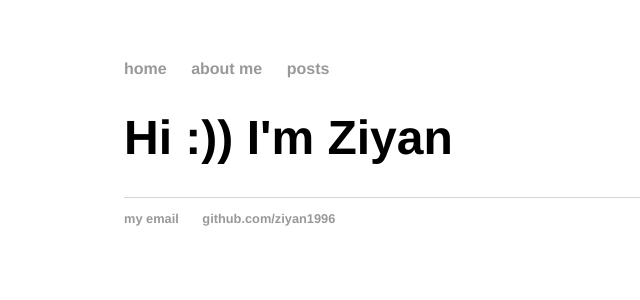
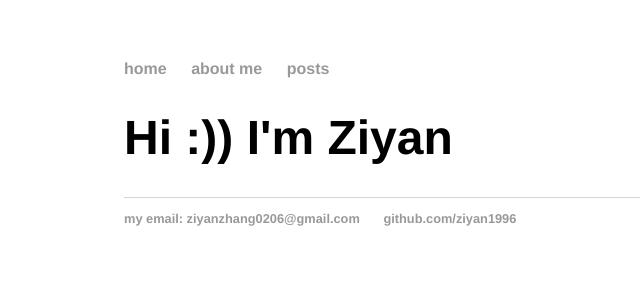
Before and after one commit to ziyan1996/ziyan1996.github.io, a Jekyll site: the page built from index.html, in a window 1280 px wide. Shown: the top 300 px of the page, without its empty margins (68-708 px from the left). Built offline with Jekyll 4.4.1, drawn with Linux system fonts in a browser that asks for light colours.

Commit message:
Update default.html

```diff
--- a/_layouts/default.html
+++ b/_layouts/default.html
@@ -20,7 +20,7 @@
 			</div><!-- /.container -->
 			<footer>
 	    		<ul>
-	        		<li><a href="mailto:ziyanzhang0206@gmail.com">my email</a></li>
+	        		<li><a href="mailto:ziyanzhang0206@gmail.com">my email: ziyanzhang0206@gmail.com</a></li>
 	        		<li><a href="https://github.com/ziyan1996">github.com/ziyan1996</a></li>
 				</ul>
 			</footer>
```
